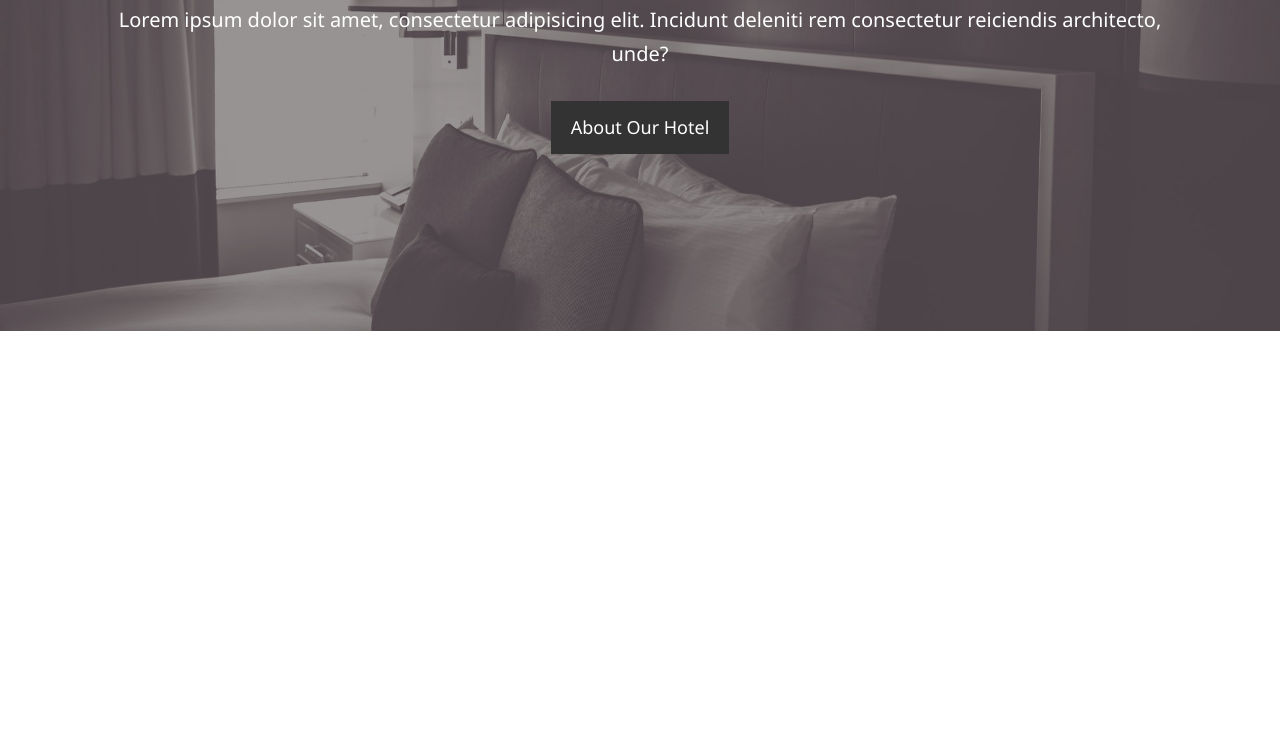
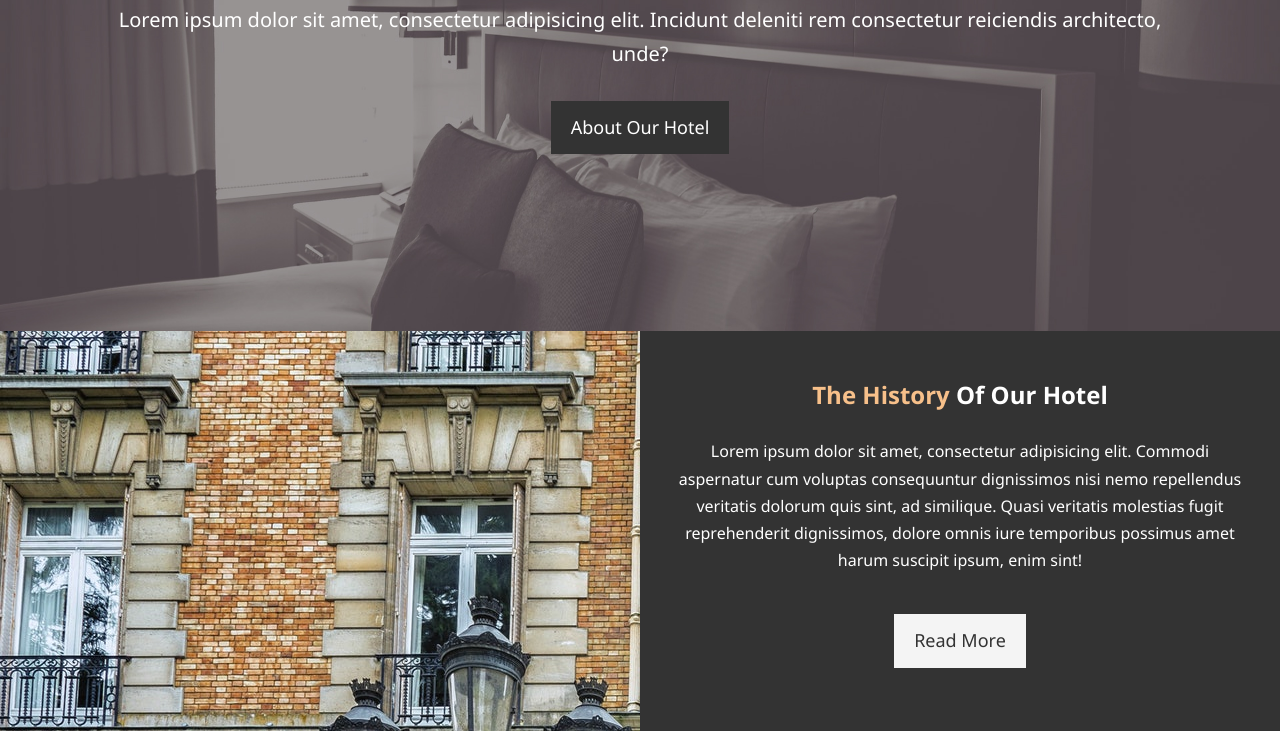
Before and after one commit to JoeQuattrone/hbt_hotel, a plain HTML site: page index.html in a window 1280 px wide. Shown: the part 336-1067 px from the top of the page. Before the commit the page ends 800 px from the top, so only its background shows below. Drawn offline with Linux system fonts and the light colour scheme.

Commit message:
style home info section

```diff
--- a/css/style.css
+++ b/css/style.css
@@ -53,6 +53,26 @@ p {
 .btn:hover {
   background: #f7c08a;
   color: #333;
+}
+
+.btn-light {
+  background: #f4f4f4;
+  color: #333;
+}
+
+.bg-dark {
+  background: #333;
+  color: #fff;
+}
+
+.bg-light: {
+  background: #f4f4f4f4;
+  color: #333;
+}
+
+.bg-primary {
+  background: #333;
+  color: #f7c08a;
 }
 
 /* Navbar */
@@ -114,3 +134,28 @@ p {
   padding-bottom: 20px;
   line-height: 1.7em;
 }
+
+/* Home Info */
+#home-info {
+  height: 400px;
+}
+
+#home-info .info-img {
+  float: left;
+  width: 50%;
+  background: url('../images/photo-1.jpg') no-repeat;
+  min-height: 100%;
+}
+
+#home-info .info-content {
+  float: right;
+  width: 50%;
+  height: 100%;
+  text-align: center;
+  padding: 50px 30px;
+  overflow: hidden;
+}
+
+#home-info .info-content p {
+  padding-bottom: 30px;
+}
--- a/index.html
+++ b/index.html
@@ -32,7 +32,14 @@
     </header>
 
     <section id="home-info" class="bg-dark">
+      <div class="info-img">
 
+      </div>
+      <div class="info-content">
+        <h2><span class="text-primary">The History</span> Of Our Hotel</h2>
+        <p>Lorem ipsum dolor sit amet, consectetur adipisicing elit. Commodi aspernatur cum voluptas consequuntur dignissimos nisi nemo repellendus veritatis dolorum quis sint, ad similique. Quasi veritatis molestias fugit reprehenderit dignissimos, dolore omnis iure temporibus possimus amet harum suscipit ipsum, enim sint!</p>
+        <a href="about.html" class="btn btn-light">Read More</a>
+      </div>
     </section>
   </body>
 </html>
```
